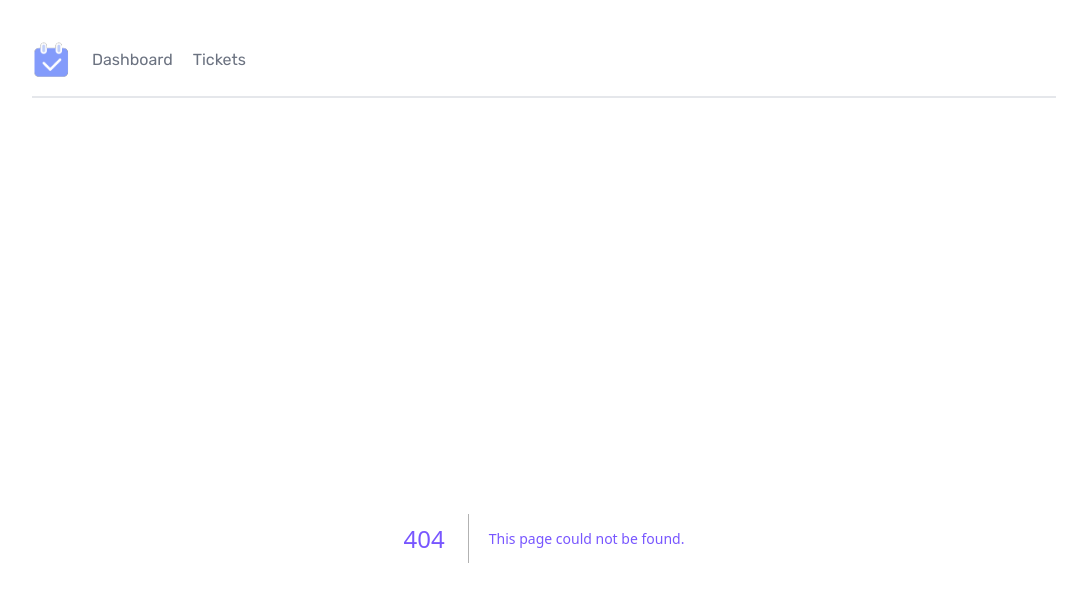
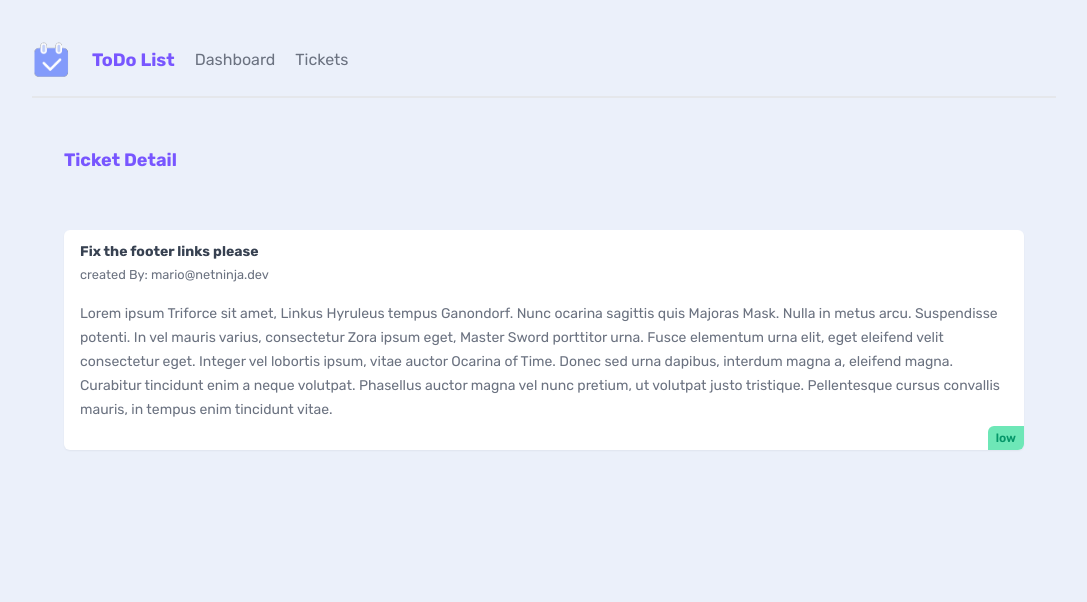
Before and after one commit to mohamed-abdelnaser95/todoList, a Next.js app: page /tickets/1 in a window 1280 px wide. Before the commit this address had no page. Shown: the top 602 px of the page, without its empty margins (96-1183 px from the left). Built offline with nearby package versions, Linux system fonts and the light colour scheme; data requests are answered from the project's data file.

Commit message:
add logo name in the nav bar and create the segment component that used to navigate using the id of the card

```diff
--- a/app/components/Navbar.jsx
+++ b/app/components/Navbar.jsx
@@ -11,6 +11,7 @@ const Navbar = () => {
                         alt='ToDo List'
                         width={40}
                   />
+                  <h2>ToDo List</h2>
                   <Link href='/'>Dashboard</Link>
                   <Link href='/tickets'>Tickets</Link>
             </nav>
--- /dev/null
+++ b/app/tickets/[id]/page.jsx
@@ -0,0 +1,28 @@
+async function getTicket(id) {
+      const res =  await fetch('http://localhost:4000/tickets/'+ id, {
+            next : {
+                  revalidate : 0
+            }
+      });
+
+      return res.json();
+}
+
+async function Page ({ params }) {
+      const ticketDatails = await getTicket(params.id)
+      return (
+            <main>
+                  <nav><h2>Ticket Detail</h2></nav>
+                  <div className="card">
+                        <h3>{ticketDatails.title}</h3>
+                        <small>created By: {ticketDatails.user_email}</small>
+                        <p>{ticketDatails.body}</p>
+                        <div className={`pill ${ticketDatails.priority}`}>
+                              {ticketDatails.priority}
+                        </div>
+                  </div>
+            </main>
+      )
+}
+
+export default Page
--- a/app/tickets/ticketList.jsx
+++ b/app/tickets/ticketList.jsx
@@ -1,7 +1,9 @@
+import Link from "next/link";
+
 async function getTickets() {
       const res = await fetch('http://localhost:4000/tickets', {
-            next : {
-                  revalidate : 0
+            next: {
+                  revalidate: 0
             }
       })
       return res.json()
@@ -12,11 +14,13 @@ export default async function () {
             <>
                   {tickets.length > 0 && <p>Currently open ickets open</p>}
                   {tickets.map(ticket => (
-                        <div key={ticket.id} className="card my-4">
-                              <h3>{ticket.title}</h3>
-                              <p>{ticket.body.slice(0, 100)}...</p>
-                              <div className={`pill ${ticket.priority}`}>{ticket.priority} priority</div>
-                        </div>
+                        <Link  key={ticket.id} href={`/tickets/${ticket.id}`}>
+                              <div className="card my-4">
+                                    <h3>{ticket.title}</h3>
+                                    <p>{ticket.body.slice(0, 100)}...</p>
+                                    <div className={`pill ${ticket.priority}`}>{ticket.priority} priority</div>
+                              </div>
+                        </Link>
                   ))}
                   {tickets.length == 0 && (
                         <div className="text-center">There are no open tickets...</div>
```
